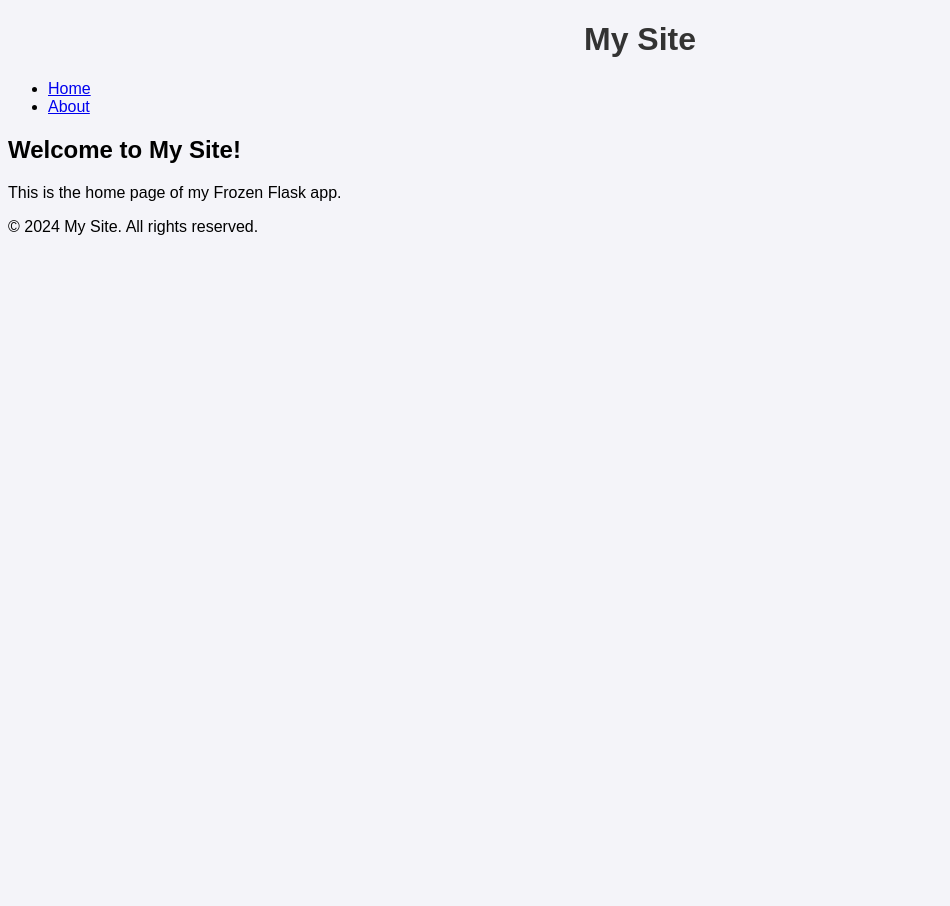
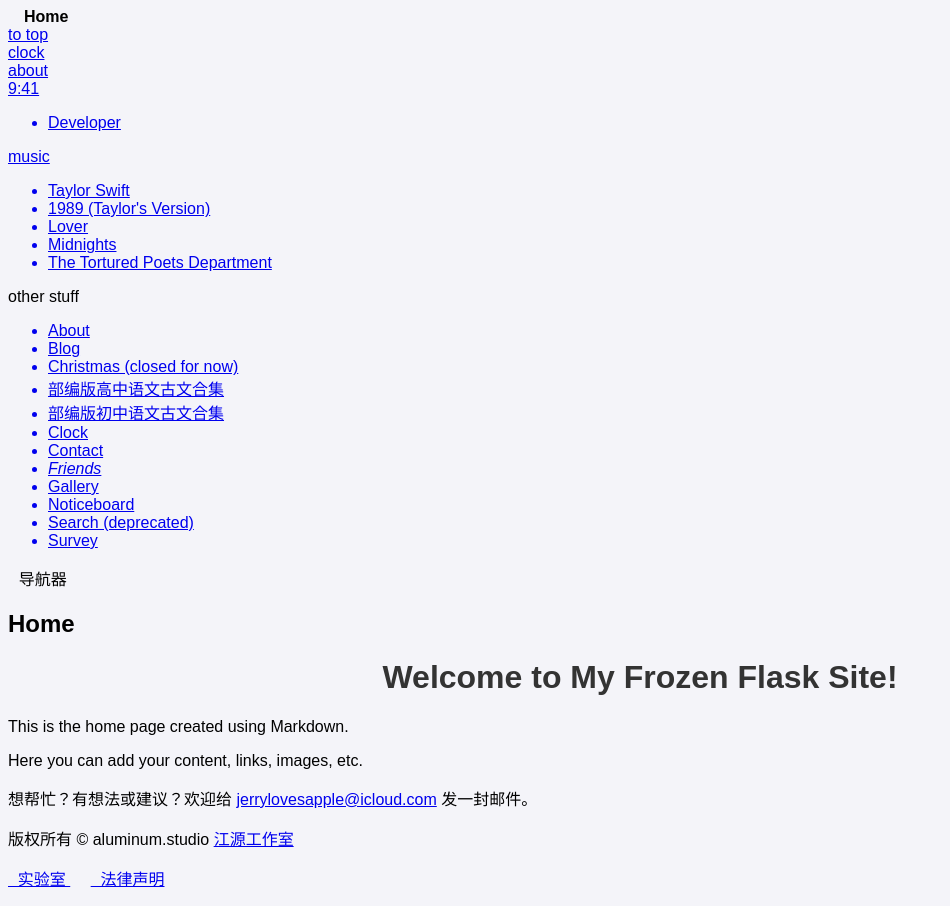
Before and after one commit to jerrylovescheese/frozen_flask_app, a plain HTML site: page index.html in a window 1280 px wide. Shown: the whole page, without its empty margins (0-950 px from the left). Before the commit the page ends 800 px from the top, so only its background shows below. Drawn offline with Linux system fonts and the light colour scheme.

Commit message:
Update homepage to use Markdown

```diff
--- a/index.html
+++ b/index.html
@@ -1,4 +1,4 @@
-<!-- templates/index.html -->
+<!-- templates/page.html -->
 <!-- templates/layout.html -->
 <!DOCTYPE html>
 <html lang="en">
@@ -6,33 +6,159 @@
 <head>
     <meta charset="UTF-8">
     <meta name="viewport" content="width=device-width, initial-scale=1.0">
-    <title>Home - My Site</title>
+    <title>Home</title>
     <link rel="stylesheet" href="/static/style.css">
+    <script src="/static/jquery-3.7.1.js"></script>
+    <script>
+        $(function () {
+            $("#b-more").click(function () {
+                $("#cup").toggleClass("active");
+                $("#basic").toggleClass("active");
+            });
+        });
+        $(function () {
+            $("#header-collapse-button").click(function () {
+                $("#header-unit").toggleClass("active");
+                $("#content-unit").toggleClass("active");
+            });
+        });
+        // Ensure the DOM is fully loaded before running the script
+        $(document).ready(function () {
+            // Get the title of the document
+            var title = $(document).attr("title");
+            // Display the title inside an element with id 'titleDisplay'
+            $("#titleDisplay").text(title);
+        });
+    </script>
 </head>
 
 <body>
     <!-- Header -->
-    <header>
-        <h1>My Site</h1>
-        <nav>
-            <ul>
-                <li><a href="/">Home</a></li>
-                <li><a href="/about">About</a></li>
-            </ul>
-        </nav>
+    <header id="basic">
+        <div id="basic-text-container">
+            <a href="https://jerryly.top">
+                <div id="b-info"></div>
+            </a>
+            <div id="b-more"><b><i class="fas fa-chevron-right"></i>&emsp;<span id="titleDisplay"></span></b></div>
+            <div class="b-style"><a href="#">to top</a></div>
+            <div class="b-style"><a href="./clock.html">clock</a></div>
+            <div class="b-style"><a href="./aluminum_studio.html">about</a></div>
+        </div>
+        <div id="cup">
+            <div id="water">
+                <a href="./apple.html">
+                    <span id="water-head">9:41</span>
+                </a>
+                <ul id="water-list">
+                    <a href="./develop.html">
+                        <li>Developer</li>
+                    </a>
+                </ul>
+                <a href="./music.html">
+                    <span id="water-head">music</span>
+                </a>
+                <ul id="water-list">
+                    <a href="./taylorswift.html">
+                        <li>Taylor Swift</li>
+                    </a>
+                    <a href="./subpages/1989tv.html">
+                        <li>1989 (Taylor's Version)</li>
+                    </a>
+                    <a href="./subpages/lover.html">
+                        <li>Lover</li>
+                    </a>
+                    <a href="./subpages/midnights.html">
+                        <li>Midnights</li>
+                    </a>
+                    <a href="./subpages/ttpd.html">
+                        <li>The Tortured Poets Department</li>
+                    </a>
+                </ul>
+                <span id="water-head">other stuff</span>
+                <ul id="water-list">
+                    <a href="./aluminum_studio.html">
+                        <li>About</li>
+                    </a>
+                    <a href="./blog_preview.html">
+                        <li>Blog</li>
+                    </a>
+                    <a href="./christmas.html">
+                        <li>Christmas (closed for now)</li>
+                    </a>
+                    <a href="./classical_ch_sh.html">
+                        <li>部编版高中语文古文合集</li>
+                    </a>
+                    <a href="./classical_ch.html">
+                        <li>部编版初中语文古文合集</li>
+                    </a>
+                    <a href="./clock.html">
+                        <li>Clock</li>
+                    </a>
+                    <a href="./contact.html">
+                        <li>Contact</li>
+                    </a>
+                    <a href="./friends.html">
+                        <li><i>Friends</i></li>
+                    </a>
+                    <a href="./gallery.html">
+                        <li>Gallery</li>
+                    </a>
+                    <a href="./noticeboard.html">
+                        <li>Noticeboard</li>
+                    </a>
+                    <a href="./search.html">
+                        <li>Search (deprecated)</li>
+                    </a>
+                    <a href="./survey.html">
+                        <li>Survey</li>
+                    </a>
+                </ul>
+            </div>
+        </div>
     </header>
+
+    <div id="header-collapse">
+        <div id="header-collapse-button">
+            <i class="fa-solid fa-square-caret-left"></i>&emsp13;&emsp13;导航器
+        </div>
+    </div>
 
     <!-- Content -->
     <main>
 
-<h2>Welcome to My Site!</h2>
-<p>This is the home page of my Frozen Flask app.</p>
+<h2>Home</h2>
+<div>
+    <h1>Welcome to My Frozen Flask Site!</h1>
+<p>This is the home page created using Markdown.</p>
+<p>Here you can add your content, links, images, etc.</p> <!-- Renders the Markdown content as HTML -->
+</div>
 
     </main>
 
     <!-- Footer -->
-    <footer>
-        <p>&copy; 2024 My Site. All rights reserved.</p>
+    <footer id="copyright-info">
+        <p class="copyright-info">
+            想帮忙？有想法或建议？欢迎给
+            <a href="mailto:jerrylovesapple@icloud.com">jerrylovesapple@icloud.com</a>
+            发一封邮件。<br>
+        </p>
+        <p class="copyright-info">
+            版权所有 © aluminum.studio
+            <a id="my-page" href="http://jerrylovescheese.github.io/web/pages/aluminum_studio.html">
+                江源工作室 <i class="fas fa-arrow-right"></i>
+            </a>
+        </p>
+        <p class="copyright-info">
+            <a href="javascript:;" onclick="alert('Currently no items in test. Stay tuned!')">
+                <i class="fas fa-flask"></i>&emsp13;
+                实验室
+            </a>
+            &emsp;
+            <a href="https://blog.jerryly.top/2024/04/04/legal-statement.html">
+                <i class="fa-solid fa-scale-balanced"></i>&emsp13;
+                法律声明
+            </a>
+        </p>
     </footer>
 </body>
 
```
Also changed, not shown: templates/index.html (deleted, +0 -9 lines), templates/layout.html (+2 -1 lines), templates/page.html (added, +11 -0 lines), 2 other files.
